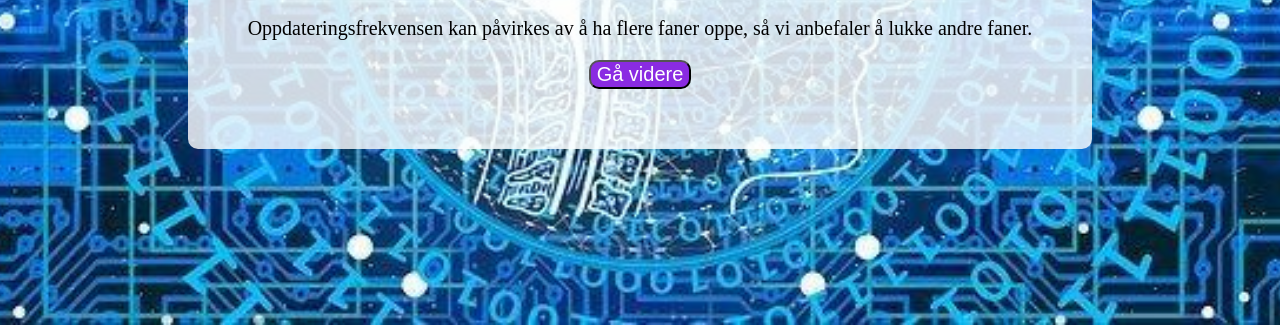
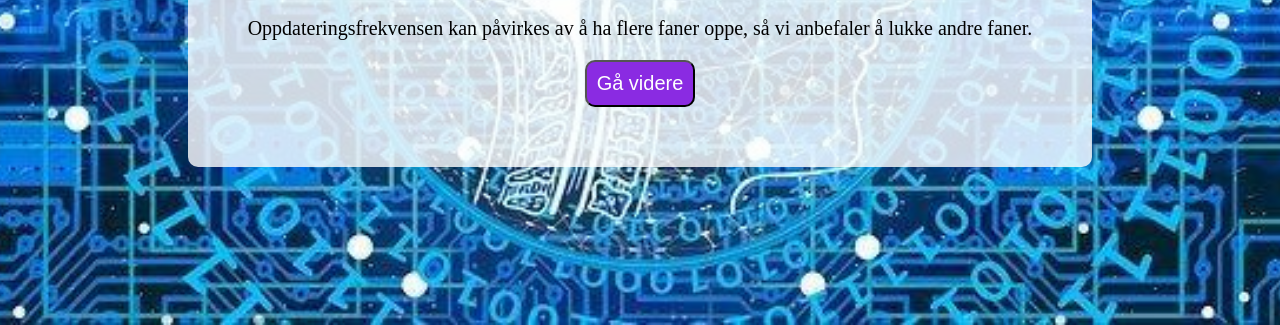
Before and after one commit to aArntzen/ProsjektSiste, a plain HTML site: page index.html in a window 1280 px wide. In both pictures the pointer is over the button "Gå videre". Shown: the part 475-800 px from the top of the page. Drawn offline with Linux system fonts and the light colour scheme; no server answers; a web font is replaced by a local one.

Commit message:
Update knash.css

```diff
--- a/knash.css
+++ b/knash.css
@@ -80,6 +80,7 @@ button {
     color: white;
     font-size: 20px;
     border-radius: 10px;
+    transition: all 0.1s ease;
 }
 
 #overskrift,
@@ -106,3 +107,7 @@ label {
 h4 {
     font-size: 35px;
 }
+
+button:hover {
+    padding: 10px 10px;
+}
```
